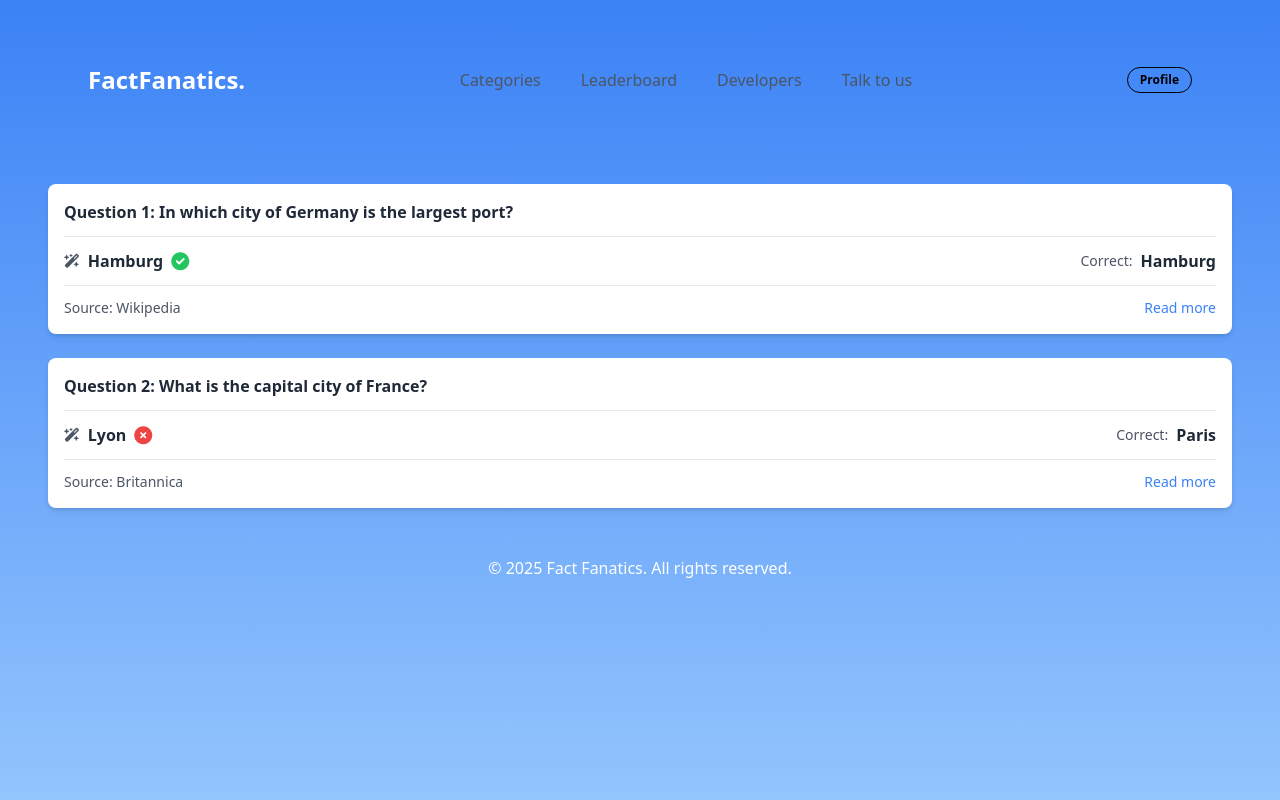
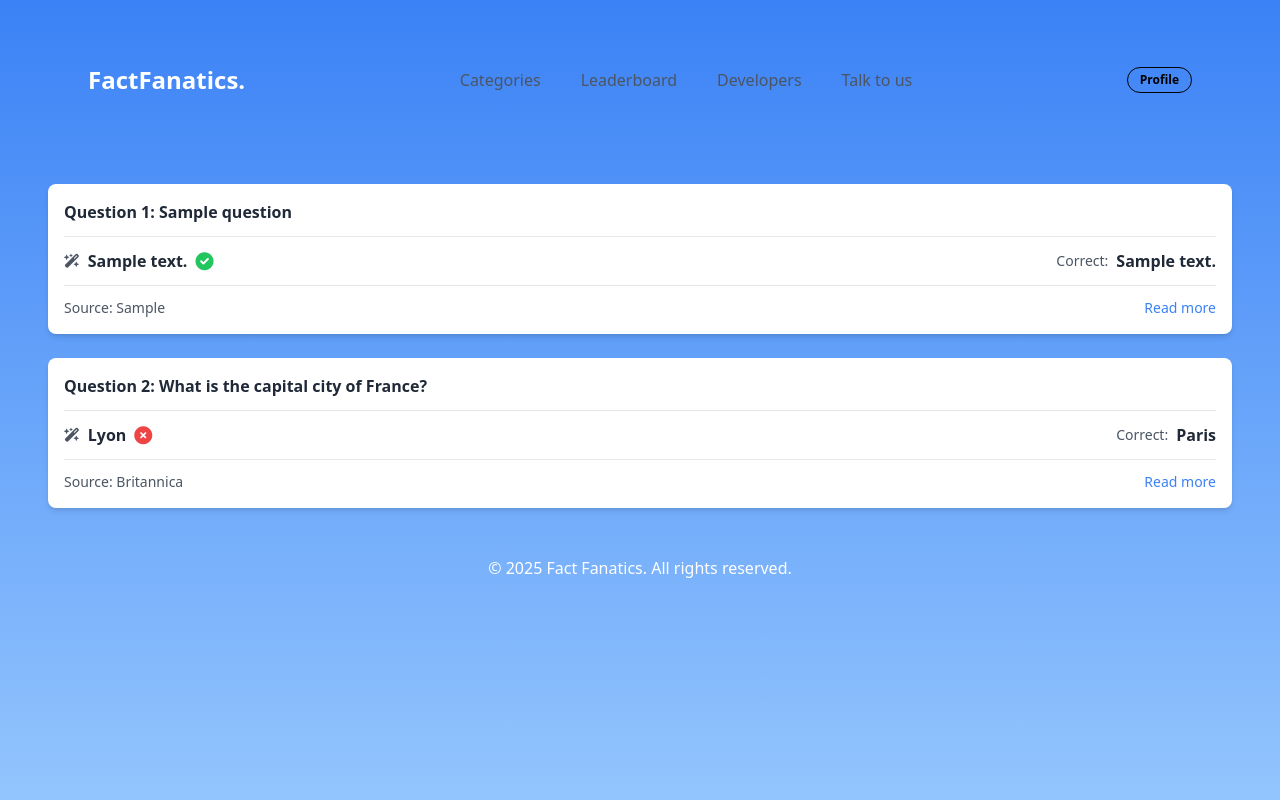
Before and after one commit to kipchumbaofficial/factfanatics, a Flask app: page /result in a window 1280 px wide. Run offline with Flask 3, Linux system fonts and the light colour scheme; a user stored in the database is signed in; tables that the repository leaves empty hold one stand-in row (values such as "Sample post"); some libraries are stand-ins or nearby versions.

Commit message:
Implement result page to display latest five answers with details; enhance template for dynamic content rendering

```diff
--- a/app/blueprints/main/routes.py
+++ b/app/blueprints/main/routes.py
@@ -211,6 +211,21 @@ def result():
 
 @main_bp.route('/result', methods=['GET'])
 def show_result():
-    """ Log in page
-    """
-    return render_template('answers.html')
+    """Result page to show the latest five answers with additional details"""
+    # Fetch the latest five user's answers, questions, correctness, source, and link
+    user_answers = db.session.query(
+        UserAnswer.id,
+        Question.question.label('question_text'),
+        UserAnswer.user_answer,
+        Question.answer.label('correct_answer'),
+        UserAnswer.is_correct,
+        Question.source,
+        Question.link
+    ).join(Question, UserAnswer.question_id == Question.id)\
+    .filter(UserAnswer.user_id == current_user.id)\
+    .order_by(UserAnswer.answered_at.desc())\
+    .limit(5)\
+    .all()
+
+    # Render template
+    return render_template('answers.html', user_answers=user_answers)
--- a/app/templates/answers.html
+++ b/app/templates/answers.html
@@ -39,32 +39,38 @@
   <!-- Questions Section -->
   <main class="container mx-auto px-4 py-6 space-y-6">
     <!-- Question Card -->
+     {% for answer in user_answers %}
     <div class="bg-white rounded-lg shadow-md p-4 flex flex-col space-y-3">
       <!-- Question -->
-      <h2 class="text-gray-800 text-base font-bold">Question 1: In which city of Germany is the largest port?</h2>
+      <h2 class="text-gray-800 text-base font-bold">Question {{ loop.index }}: {{ answer.question_text }}</h2>
 
       <!-- Answers Section -->
       <div class="flex justify-between items-center border-t pt-3">
         <!-- User Answer -->
         <div class="flex items-center space-x-2">
           <p class="text-gray-600 text-sm font-medium"><i class="fa-solid fa-wand-magic-sparkles"></i></p>
-          <span class="text-gray-800 font-bold">Hamburg</span>
-          <i class="fas fa-check-circle text-green-500 text-lg"></i> <!-- Tick for correct -->
+          <span class="text-gray-800 font-bold">{{ answer.user_answer }}</span>
+          {% if answer.is_correct %}
+            <i class="fas fa-check-circle text-green-500 text-lg"></i>
+            {% else %}
+            <i class="fas fa-times-circle text-red-500 text-lg"></i>
+          {% endif %}
         </div>
 
         <!-- Correct Answer -->
         <div class="flex items-center space-x-2">
           <p class="text-gray-600 text-sm font-medium">Correct:</p>
-          <span class="text-gray-800 font-bold">Hamburg</span>
+          <span class="text-gray-800 font-bold">{{ answer.correct_answer }}</span>
         </div>
       </div>
 
       <!-- Source Section -->
       <div class="flex justify-between items-center border-t pt-3">
-        <p class="text-gray-600 text-sm">Source: Wikipedia</p>
-        <a href="https://en.wikipedia.org" target="_blank" class="text-blue-500 hover:underline text-sm">Read more</a>
+        <p class="text-gray-600 text-sm">Source: {{ answer.source }}</p>
+        <a href="{{ answer.link }}" target="_blank" class="text-blue-500 hover:underline text-sm">Read more</a>
       </div>
     </div>
+    {% endfor %}
 
     <!-- Duplicate and Update for Other Questions -->
     <div class="bg-white rounded-lg shadow-md p-4 flex flex-col space-y-3">
```
